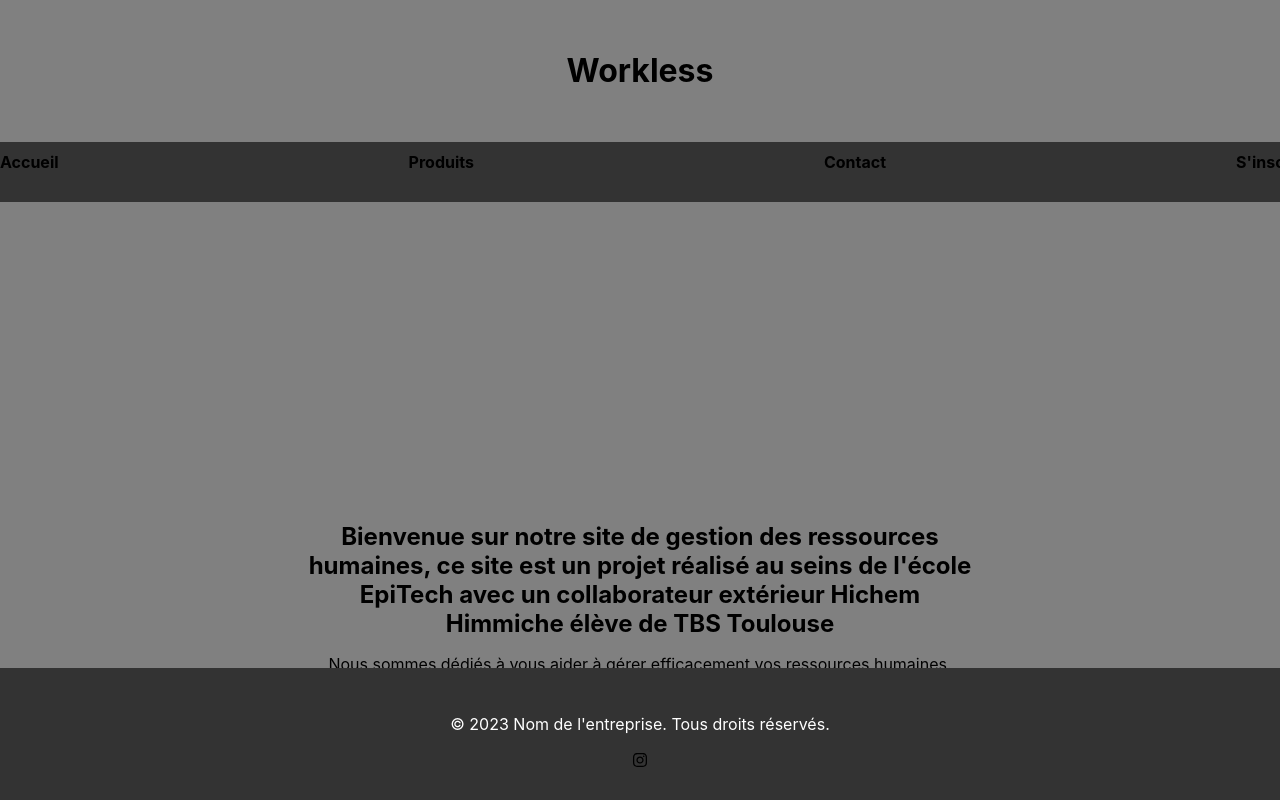
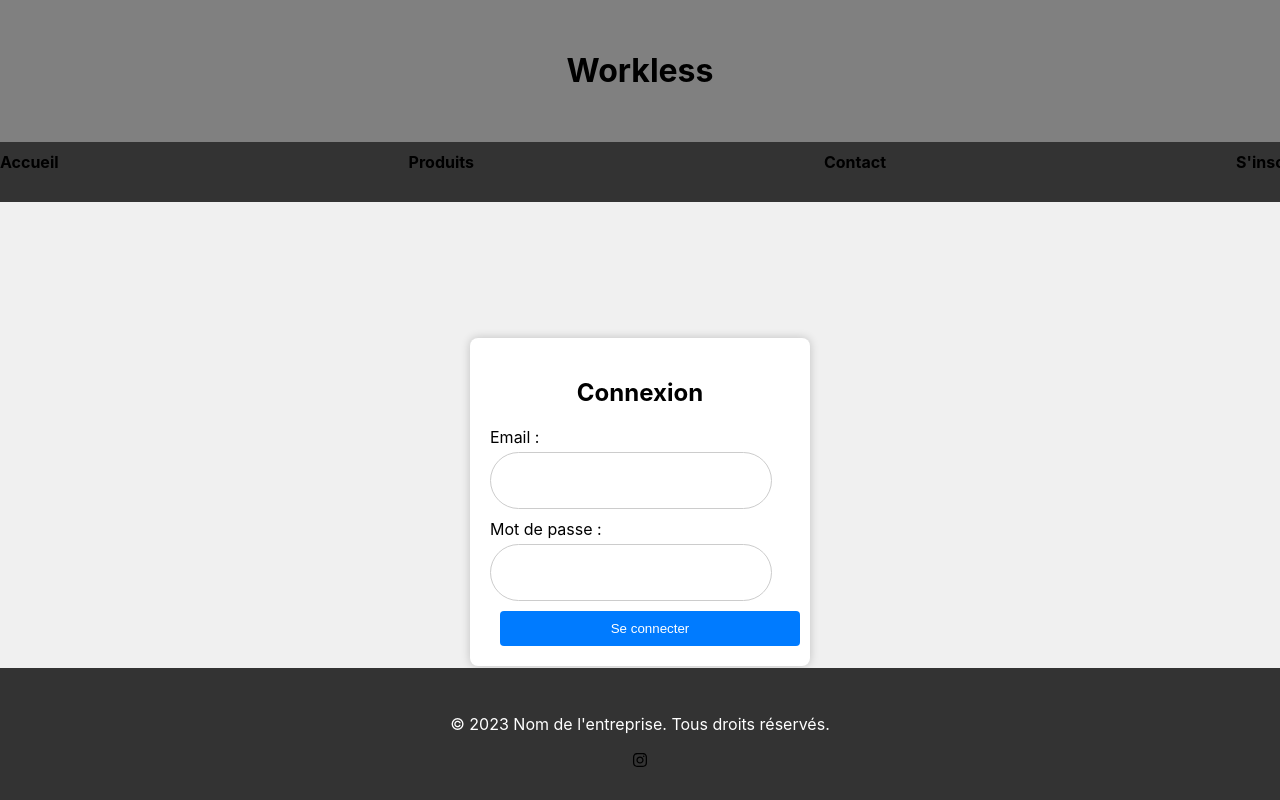
Before and after one commit to learneryd/hichemxyounes, a React (Create React App) app: page /connexion in a window 1280 px wide. Before the commit this address led to /. Shown: the top 800 px of the page. Built offline with nearby package versions, Linux system fonts and the light colour scheme; the HTML template or start-up script is replaced by a standard one.

Commit message:
Ajout de la route connexion + Ajout du css pour les 2 routes ( inscriptions, connexions )

```diff
--- a/src/App.css
+++ b/src/App.css
@@ -124,3 +124,81 @@
     bottom: 0;
     width: 100%;
 }
+/* Code css pour le fichier inscriptions*/
+/* inscription.css */
+
+.inscription {
+    display: flex;
+    justify-content: center;
+    align-items: center;
+    height: 100vh;
+    background-color: #f0f0f0;
+  }
+
+  .inscription-content {
+    background-color: #fff;
+    padding: 20px;
+    border-radius: 8px;
+    box-shadow: 0px 0px 10px rgba(0, 0, 0, 0.2);
+    width: 300px;
+    text-align: center;
+    margin-top: -200px;
+  }
+
+  h2 {
+    font-size: 24px;
+    margin-bottom: 20px;
+  }
+
+  .form-group {
+    margin-bottom: 10px;
+    text-align: left;
+  }
+
+  label {
+    display: block;
+    margin-bottom: 5px;
+  }
+
+  input[type="text"],
+  input[type="email"],
+  input[type="password"] {
+    width: 80%;
+    padding: 20px;
+    border: 1px solid #ccc;
+    border-radius: 100px;
+  }
+
+  button[type="submit"] {
+    width: 100%;
+    padding: 10px;
+    background-color: #007bff;
+    color: #fff;
+    border: none;
+    border-radius: 4px;
+    cursor: pointer;
+  }
+
+  button[type="submit"]:hover {
+    background-color: #0056b3;
+  }
+/* Code css pour le fichier connexion */
+/* connexion.css */
+
+.connexion {
+    display: flex;
+    justify-content: center;
+    align-items: center;
+    min-height: 100vh;
+    background-color: #f0f0f0;
+  }
+
+  .connexion-content {
+    background-color: #fff;
+    padding: 20px;
+    border-radius: 8px;
+    box-shadow: 0px 0px 10px rgba(0, 0, 0, 0.2);
+    width: 300px;
+    text-align: center;
+    margin-top: -200px;
+  }
--- a/src/App.jsx
+++ b/src/App.jsx
@@ -9,9 +9,11 @@
 import Navigation from "./composants/Navigation";
 import Footer from "./composants/Footer";
 
+
 // Pages
 import Home from "./page/Home";
 import Inscription from "./page/Inscription";
+import Connexion from "./page/Connexion";
 
 function App() {
     return (
@@ -21,6 +23,7 @@
             <Routes>
                 <Route path="/" exact element={<Home />} />
                 <Route path="/inscription" element={<Inscription />} />
+                <Route path="/connexion" element={<Connexion />} />
                 <Route path="*" element={<Navigate to="/" />} />
             </Routes>
             <Footer />
--- a/src/composants/Navigation.jsx
+++ b/src/composants/Navigation.jsx
@@ -20,7 +20,7 @@
                     </Link>
                 </li>
                 <li>
-                    <button>Se connecter</button>
+                    <Link to="/connexion">Se connecter</Link>
                 </li>
             </ul>
         </nav>
--- /dev/null
+++ b/src/page/Connexion.jsx
@@ -0,0 +1,27 @@
+import React from 'react';
+
+function Connexion(){
+    return(
+        <div className="connexion">
+            <div className="connexion-content">
+                <h2>Connexion</h2>
+                <form>
+                    <div className="form-group">
+                        <label htmlFor="email">Email :</label>
+                        <input type="email" id="email" name="email" />
+                    </div>
+                    <div className="form-group">
+                        <label htmlFor="motDePasse">Mot de passe :</label>
+                        <input
+                            type="password"
+                            id="motDePasse"
+                            name="motDePasse"
+                        />
+                    </div>
+                    <button type="submit">Se connecter</button>
+                </form>
+            </div>
+        </div>
+    )
+}
+export default Connexion;
```
